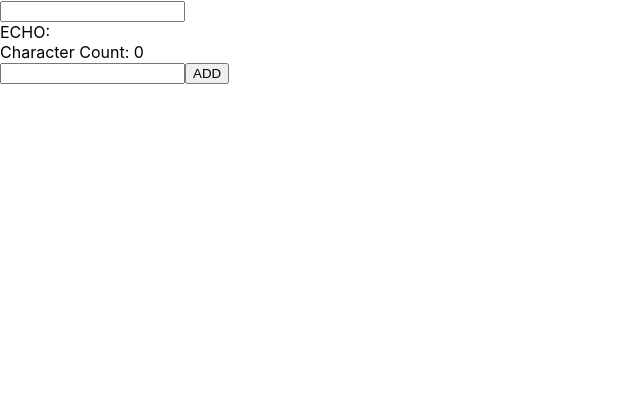
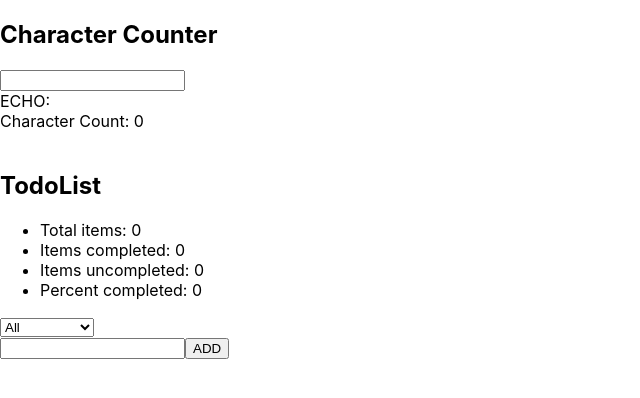
Before and after one commit to changgun-park/recoil-practice, a React (Create React App) app: page / in a window 1280 px wide. Shown: the top 398 px of the page, without its empty margins (0-640 px from the left). Built offline with nearby package versions, Linux system fonts and the light colour scheme.

Commit message:
feat: todoStats, todoFilters

```diff
--- a/src/App.tsx
+++ b/src/App.tsx
@@ -5,8 +5,15 @@ import TodoList from "./TodoList";
 function App() {
   return (
     <RecoilRoot>
-      <CharacterCounter />
-      <TodoList />
+      <section>
+        <h2>Character Counter</h2>
+        <CharacterCounter />
+      </section>
+      <br />
+      <section>
+        <h2>TodoList</h2>
+        <TodoList />
+      </section>
     </RecoilRoot>
   );
 }
--- a/src/TodoList/TodoItem.tsx
+++ b/src/TodoList/TodoItem.tsx
@@ -20,6 +20,7 @@ export default function TodoItem({ item }: { item: TodoItemInterface }) {
       ...item,
       isComplete: !item.isComplete,
     });
+    setTodoList(newList);
   };
 
   const deleteItem = () => {
--- /dev/null
+++ b/src/TodoList/TodoListFilters.tsx
@@ -0,0 +1,20 @@
+import { useRecoilState } from "recoil";
+import { todoListFilterState, TodoListFilterType } from "../recoil/todo";
+
+export default function TodoListFilters() {
+  const [filter, setFilter] = useRecoilState(todoListFilterState);
+
+  const updateFilter: React.ChangeEventHandler<HTMLSelectElement> = ({
+    target: { value },
+  }) => {
+    setFilter(value as TodoListFilterType);
+  };
+
+  return (
+    <select onChange={updateFilter} value={filter}>
+      <option value="Show All">All</option>
+      <option value="Show Completed">Completed</option>
+      <option value="Show UnCompleted">Uncomplted</option>
+    </select>
+  );
+}
--- /dev/null
+++ b/src/TodoList/TodoListStats.tsx
@@ -0,0 +1,18 @@
+import { useRecoilValue } from "recoil";
+import { todoListStatsState } from "../recoil/todo";
+
+export default function TodoListStats() {
+  const { percentCompleted, totalCompletedNum, totalNum, totalUncompletedNum } =
+    useRecoilValue(todoListStatsState);
+
+  const formattedPercentCompleted = Math.round(percentCompleted);
+
+  return (
+    <ul>
+      <li>Total items: {totalNum}</li>
+      <li>Items completed: {totalCompletedNum}</li>
+      <li>Items uncompleted: {totalUncompletedNum}</li>
+      <li>Percent completed: {formattedPercentCompleted}</li>
+    </ul>
+  );
+}
--- a/src/TodoList/index.tsx
+++ b/src/TodoList/index.tsx
@@ -1,13 +1,17 @@
 import { useRecoilValue } from "recoil";
-import { todoListState } from "../recoil/todo";
+import { filteredTodoListState } from "../recoil/todo";
 import TodoItem from "./TodoItem";
 import TodoItemCreater from "./TodoItemCreator";
+import TodoListFilters from "./TodoListFilters";
+import TodoListStats from "./TodoListStats";
 
 export default function TodoList() {
-  const todoList = useRecoilValue(todoListState);
+  const todoList = useRecoilValue(filteredTodoListState);
 
   return (
     <>
+      <TodoListStats />
+      <TodoListFilters />
       <TodoItemCreater />
       {todoList.map((todoItem) => (
         <TodoItem key={todoItem.id} item={todoItem} />
--- a/src/recoil/todo.ts
+++ b/src/recoil/todo.ts
@@ -6,18 +6,22 @@ export interface TodoItemInterface {
   isComplete: boolean;
 }
 
+export type TodoListFilterType =
+  | "Show All"
+  | "Show Completed"
+  | "Show Uncompleted";
+
 export const todoListState = atom<TodoItemInterface[]>({
   key: "TodoList",
   default: [],
 });
 
-export const todoListFilterState = atom<
-  "Show All" | "Show Completed" | "Show Uncompleted"
->({
+export const todoListFilterState = atom<TodoListFilterType>({
   key: "TodoListFilter",
   default: "Show All",
 });
 
+// getter만 정의 했기 때문에 setState를 사용할 수 없다.
 export const filteredTodoListState = selector({
   key: "FilteredTodoList",
   get: ({ get }) => {
@@ -34,3 +38,24 @@ export const filteredTodoListState = selector({
     }
   },
 });
+
+export const todoListStatsState = selector({
+  key: "TodoListStats",
+  get: ({ get }) => {
+    const todoList = get(todoListState);
+    const totalNum = todoList.length;
+    const totalCompletedNum = todoList.filter((item) => item.isComplete).length;
+    const totalUncompletedNum = todoList.filter(
+      (item) => !item.isComplete
+    ).length;
+    const percentCompleted =
+      totalNum === 0 ? 0 : (totalCompletedNum / totalNum) * 100;
+
+    return {
+      totalNum,
+      totalCompletedNum,
+      totalUncompletedNum,
+      percentCompleted,
+    };
+  },
+});
```
